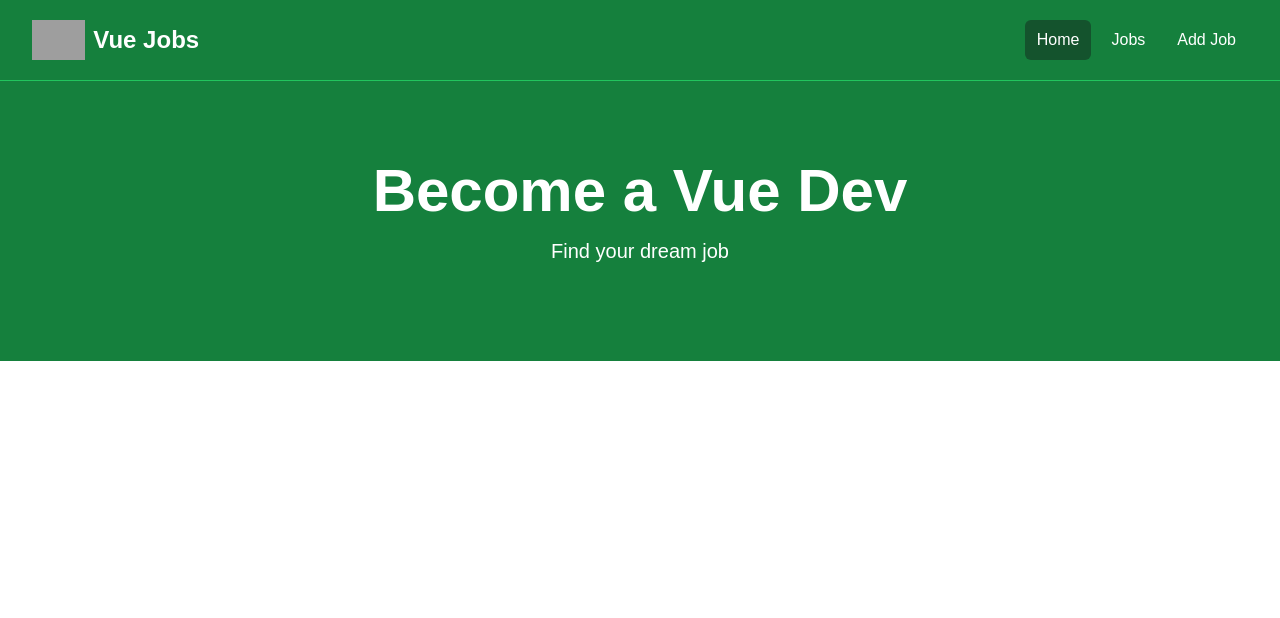
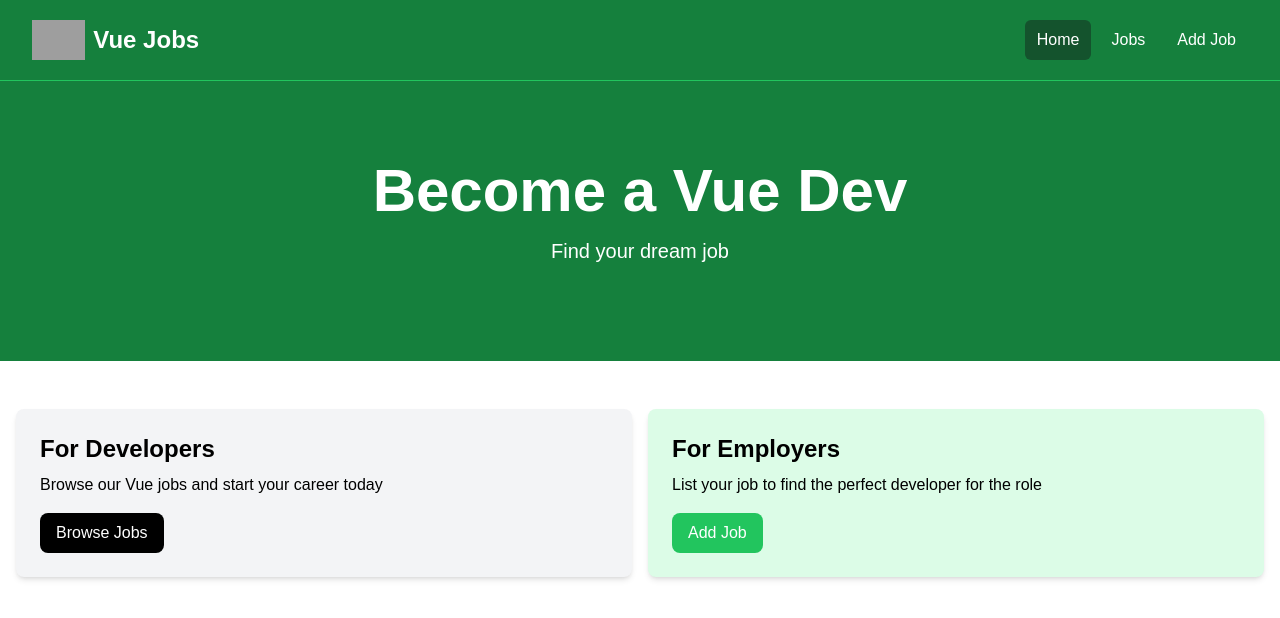
Before and after one commit to bizhan01/vue-jobs-app, a Vue app: page / in a window 1280 px wide. Shown: the top 618 px of the page. Built offline with nearby package versions, Linux system fonts and the light colour scheme; grey boxes are pictures that could not be loaded.

Commit message:
Home Cards0 Component

```diff
--- a/src/App.vue
+++ b/src/App.vue
@@ -1,11 +1,13 @@
 <script setup>
   import NavbarViwe from './components/NavbarViwe.vue';
   import Hero from './components/Hero.vue';
+  import HomeCards from './components/HomeCards.vue';
 </script>
 
 <template>
   <div>
     <NavbarViwe/>
     <Hero/>
+    <HomeCards/>
   </div>
 </template>
--- /dev/null
+++ b/src/components/Card.vue
@@ -0,0 +1,16 @@
+<script setup>
+import { defineProps } from 'vue';
+
+defineProps({
+    bg: {
+        type: String,
+        default: 'bg-gray-100'
+    }
+})
+</script>
+
+<template>
+    <div :class="`${bg} p-6 rounded-lg shadow-md`">
+        <slot></slot>
+    </div>
+</template>
--- /dev/null
+++ b/src/components/HomeCards.vue
@@ -0,0 +1,37 @@
+<script setup>
+import CardVue from "./Card.vue";
+</script>
+
+<template>
+    <!-- Developers and Employers -->
+    <section class="py-4">
+      <div class="container-xl lg:container m-auto">
+        <div class="grid grid-cols-1 md:grid-cols-2 gap-4 p-4 rounded-lg">
+          <CardVue>
+            <h2 class="text-2xl font-bold">For Developers</h2>
+            <p class="mt-2 mb-4">
+              Browse our Vue jobs and start your career today
+            </p>
+            <a
+              href="jobs.html"
+              class="inline-block bg-black text-white rounded-lg px-4 py-2 hover:bg-gray-700"
+            >
+              Browse Jobs
+            </a>
+          </CardVue>
+          <CardVue bg="bg-green-100">
+            <h2 class="text-2xl font-bold">For Employers</h2>
+            <p class="mt-2 mb-4">
+              List your job to find the perfect developer for the role
+            </p>
+            <a
+              href="add-job.html"
+              class="inline-block bg-green-500 text-white rounded-lg px-4 py-2 hover:bg-green-600"
+            >
+              Add Job
+            </a>
+          </CardVue>
+        </div>
+      </div>
+    </section>
+</template>
```
